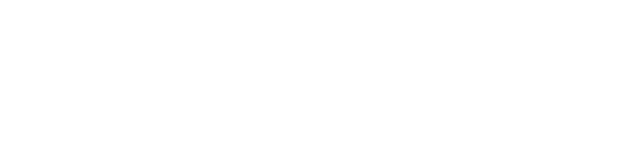
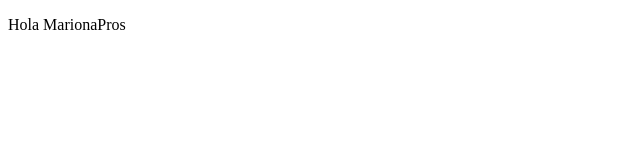
Before and after one commit to MarionaPros/ci-cd, a plain HTML site: page src/index.html in a window 1280 px wide. Shown: the whole page, without its empty margins (0-640 px from the left). Drawn offline with Linux system fonts and the light colour scheme.

Commit message:
feat:add body

```diff
--- a/src/index.html
+++ b/src/index.html
@@ -3,3 +3,4 @@
 <head><title></title></head>
 <body></body>
 </html>
+<body><p>Hola MarionaPros</p></body>
```
